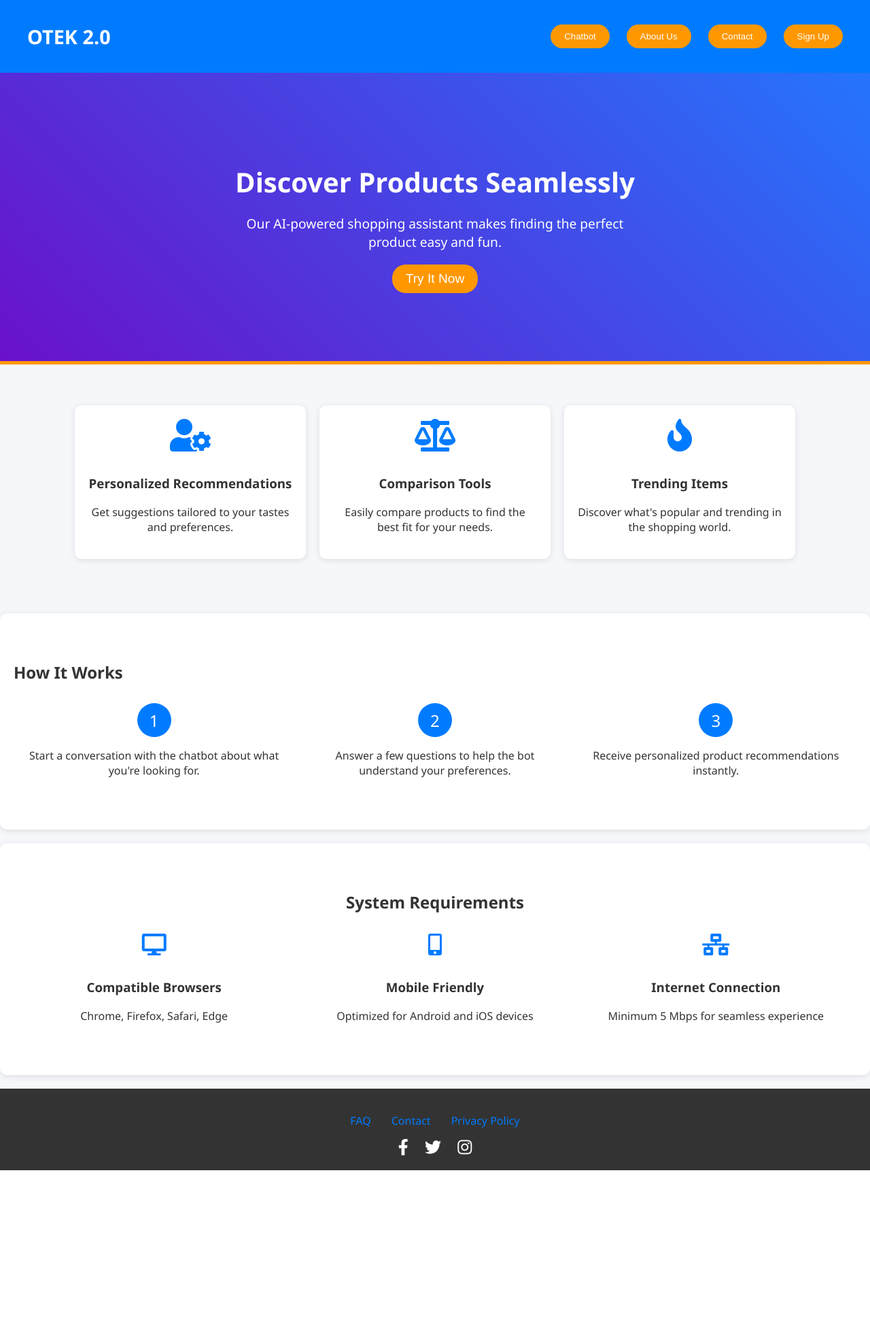
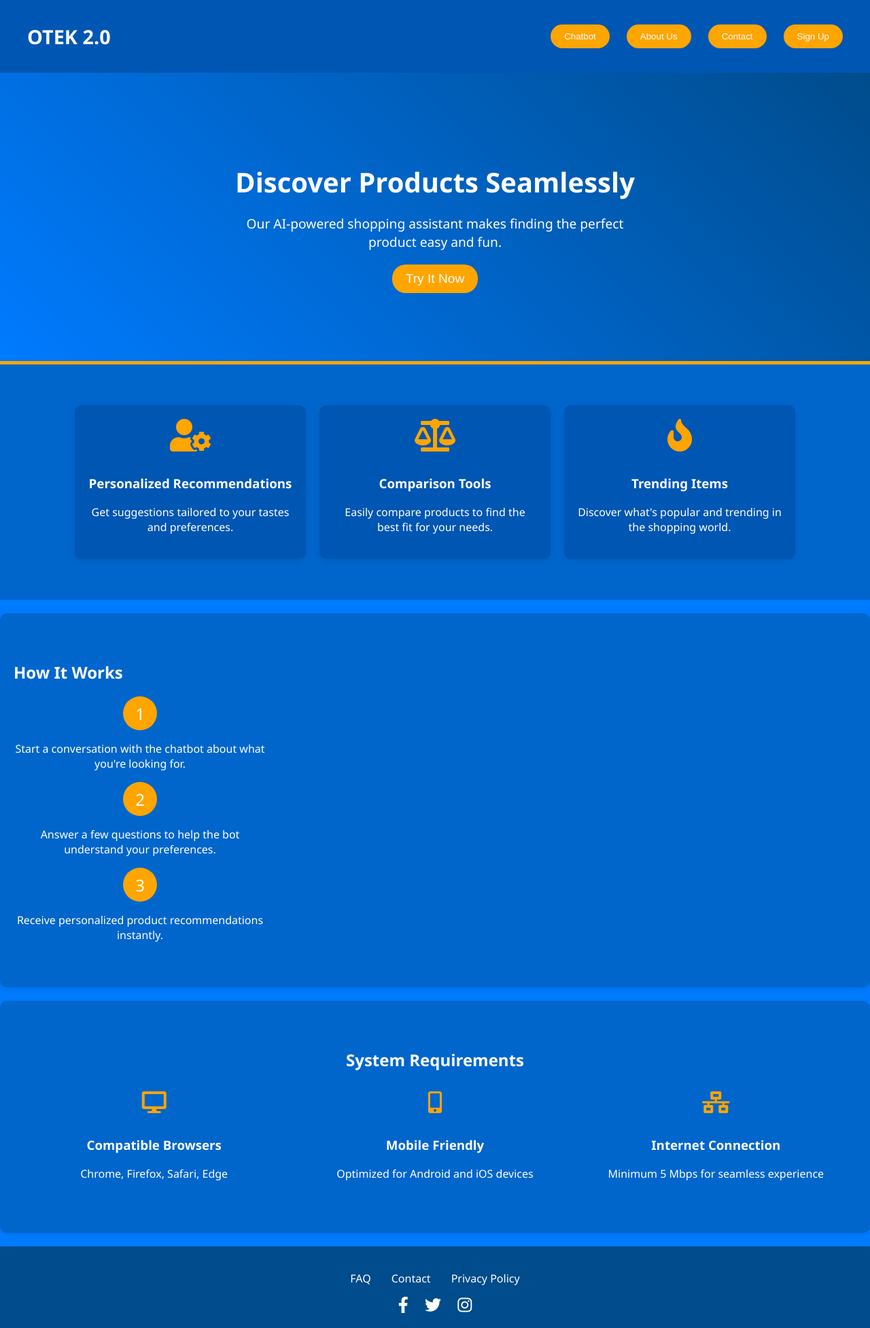
Before and after one commit to JohnnyMoneyBagsClark/ohel_testingUI, a Django app: page / in a window 1280 px wide. Shown: the whole page at 68% size. Before the commit the page ends 1721 px from the top, so only its background shows below. Run offline with Django 5.2, Linux system fonts and the light colour scheme.

Commit message:
Ui color changes

```diff
--- a/main/static/css/style.css
+++ b/main/static/css/style.css
@@ -4,12 +4,12 @@ body {
     font-family: 'Segoe UI', Tahoma, Geneva, Verdana, sans-serif;
     margin: 0;
     padding: 0;
-    background: #f5f7fa;
-    color: #333;
+    background: #007BFF; /* Blue background */
+    color: #ffffff; /* Black text */
 }
 
 a {
-    color: #007bff;
+    color: #FFA500; /* Orange for links */
     text-decoration: none;
 }
 
@@ -23,8 +23,8 @@ a:hover {
     justify-content: space-between;
     align-items: center;
     padding: 20px 40px;
-    background: #007bff;
-    color: #fff;
+    background: #0056b3; /* Darker blue for header */
+    color: #ffffff; /* Black text */
 }
 
 .header-content h1 {
@@ -44,8 +44,8 @@ nav ul li {
 }
 
 button, .signup-button {
-    background-color: #ff9800;
-    color: #fff;
+    background-color: #FFA500; /* Orange for buttons */
+    color: #ffffff; /* Black text */
     border: none;
     padding: 10px 20px;
     border-radius: 20px;
@@ -54,16 +54,16 @@ button, .signup-button {
 }
 
 button:hover, .signup-button:hover {
-    background-color: #f57c00;
+    background-color: #CC8400; /* Darker shade of orange on hover */
 }
 
 /* Hero Section */
 .hero {
-    background-image: linear-gradient(45deg, #6a11cb 0%, #2575fc 100%);
-    color: #ffffff;
+    background-image: linear-gradient(45deg, #007BFF 0%, #004C8C 100%); /* Gradient from blue to darker blue */
+    color: #ffffff; /* White text for contrast */
     text-align: center;
     padding: 100px 20px;
-    border-bottom: 5px solid #ff9800;
+    border-bottom: 5px solid #FFA500; /* Orange border */
 }
 
 .hero h2 {
@@ -88,17 +88,19 @@ button:hover, .signup-button:hover {
     justify-content: center;
     flex-wrap: wrap;
     padding: 50px 20px;
+    background: #0066cc; /* Slightly different blue for separation */
 }
 
 .feature {
     width: 300px;
-    background: #ffffff;
+    background: #0056b3; /* Darker blue for feature cards */
     padding: 20px;
     margin: 10px;
     border-radius: 10px;
-    box-shadow: 0 2px 10px rgba(0,0,0,0.1);
+    box-shadow: 0 2px 10px rgba(0,0,0,0.1); /* Shadow for depth */
     text-align: center;
     transition: all 0.3s ease;
+    color: #ffffff; /* Black text */
 }
 
 .feature:hover {
@@ -109,33 +111,28 @@ button:hover, .signup-button:hover {
 .feature i {
     font-size: 3em;
     margin-bottom: 15px;
-    color: #007bff;
+    color: #FFA500; /* Orange for icons */
 }
 
 /* How It Works Section */
 .how-it-works {
-    background: #ffffff;
+    background: #0066cc; /* Slightly different blue for separation */
     padding: 50px 20px;
     margin: 20px 0;
     border-radius: 10px;
     box-shadow: 0 2px 10px rgba(0,0,0,0.1);
+    color: #ffffff; /* Black text */
 }
 
-.steps {
-    display: flex;
-    justify-content: space-around;
-    flex-wrap: wrap;
-}
-
-.step {
+.steps .step {
     width: 30%;
     margin: 10px 0;
     text-align: center;
 }
 
 .step-number {
-    background-color: #007bff;
-    color: #fff;
+    background-color: #FFA500; /* Orange for step numbers */
+    color: #ffffff; /* Black for number text */
     width: 50px;
     height: 50px;
     display: flex;
@@ -146,39 +143,15 @@ button:hover, .signup-button:hover {
     font-size: 1.5em;
 }
 
-/* Footer */
-footer {
-    background-color: #333;
-    color: #fff;
-    padding: 20px;
-    text-align: center;
-}
-
-footer nav ul {
-    justify-content: center;
-}
-
-footer nav ul li {
-    margin: 0 15px;
-}
-
-.social-media i {
-    margin: 0 10px;
-    font-size: 1.5em;
-    transition: transform 0.3s ease;
-}
-
-.social-media i:hover {
-    transform: scale(1.2);
-}
-
+/* System Requirements Section */
 .system-requirements {
-    background: #ffffff;
+    background: #0066cc; /* Slightly different blue for separation */
     padding: 50px 20px;
     margin: 20px 0;
     border-radius: 10px;
     box-shadow: 0 2px 10px rgba(0,0,0,0.1);
     text-align: center;
+    color: #ffffff; /* Black text */
 }
 
 .requirements {
@@ -193,6 +166,43 @@ footer nav ul li {
 }
 
 .requirement i {
-    color: #007bff; /* Icon color */
+    color: #FFA500; /* Orange for icons */
     margin-bottom: 15px;
 }
+
+/* Footer */
+footer {
+    background-color: #004C8C; /* Darker blue for footer */
+    color: #ffffff; /* Black text */
+    padding: 20px;
+    text-align: center;
+}
+
+footer nav ul {
+    justify-content: center;
+}
+
+footer nav ul li {
+    margin: 0 15px;
+}
+
+footer nav ul li a {
+    color: #ffffff; /* White for footer links */
+}
+
+footer nav ul li a:hover {
+    color: #FFA500; /* Orange for hover state */
+    text-decoration: underline;
+}
+
+.social-media i {
+    margin: 0 10px;
+    font-size: 1.5em;
+    color: #ffffff; /* Orange for social media icons */
+    transition: transform 0.3s ease;
+}
+
+.social-media i:hover {
+    transform: scale(1.2);
+    color: #FFA500; /* Orange for hover state */
+}
```
